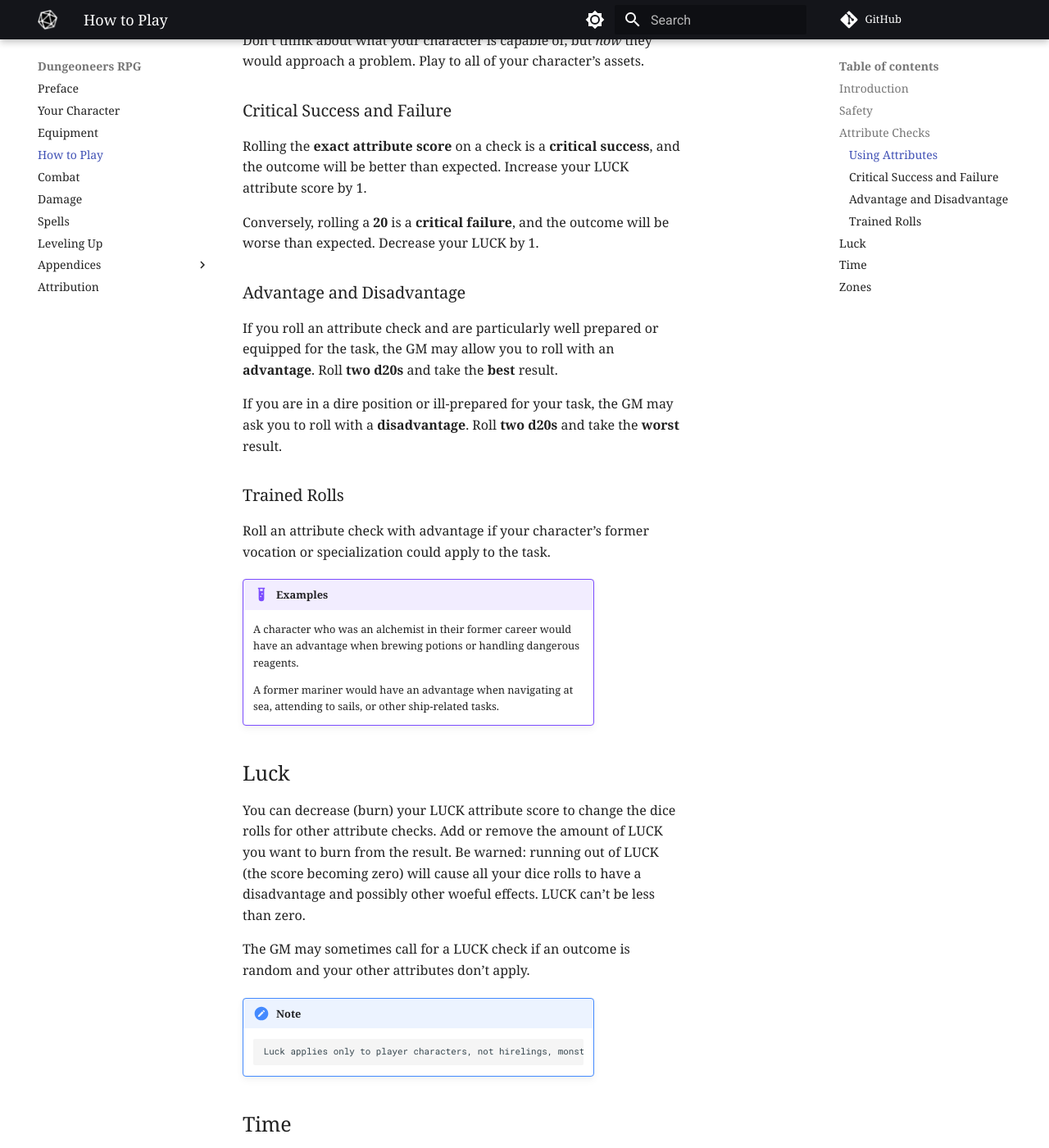
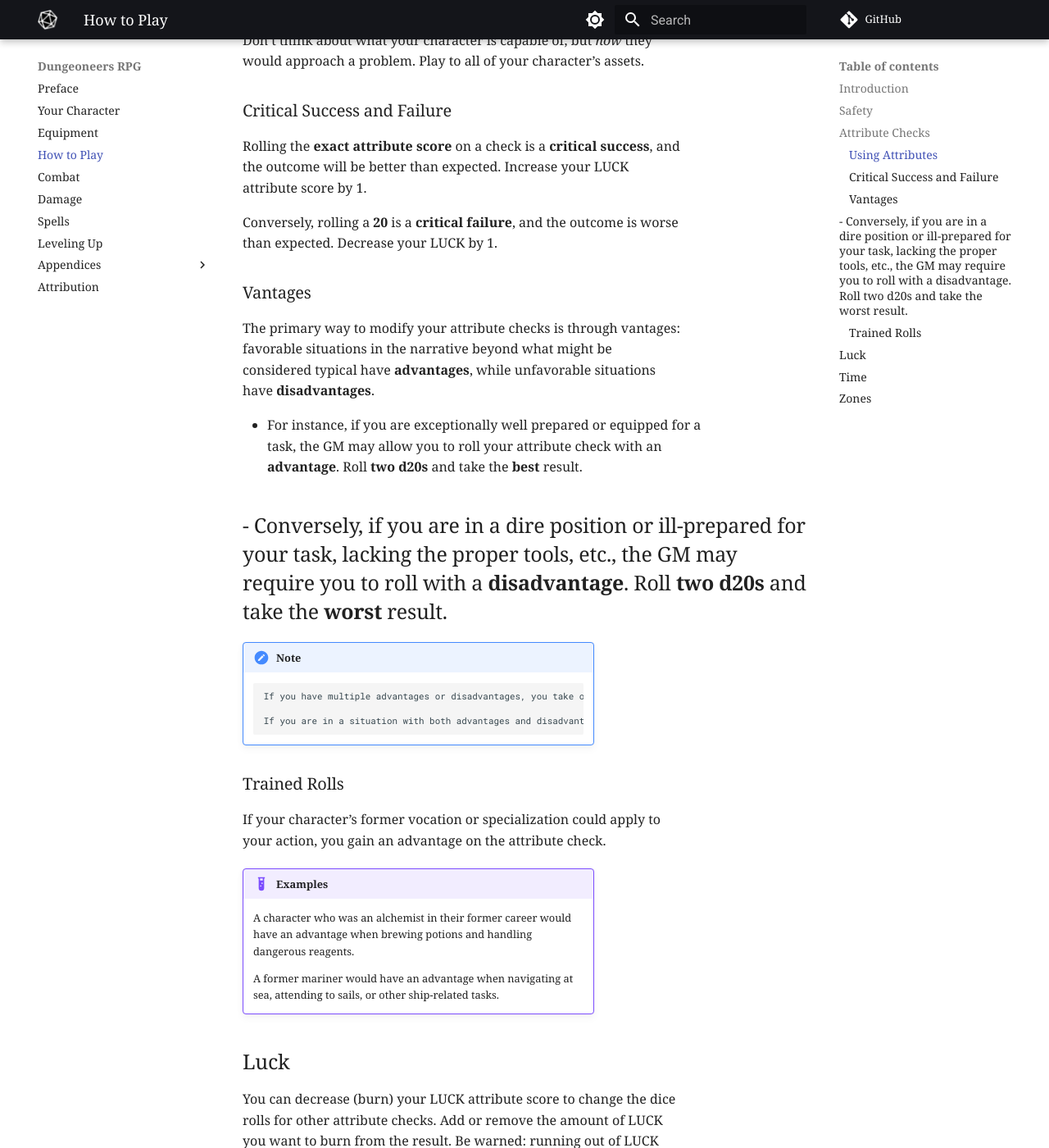
Before and after one commit to joemoose/dungeoneers.d20, an MkDocs documentation site: the page built from docs/play.md, in a window 1280 px wide and 1400 px high, scrolled down 1641 px. Shown: the whole window at 82% size. Built offline with MkDocs 1.6.1 and Material for MkDocs 9.7.7, drawn with Linux system fonts in a browser that asks for light colours; comment, search, counter and statistics services are not loaded; some of the changed text lies outside the part shown.

Commit message:
Update play.md

```diff
--- a/docs/play.md
+++ b/docs/play.md
@@ -20,11 +20,11 @@ On to the mechanics!
 
 When you describe your character doing something risky with an interesting but uncertain outcome, the GM may ask you to make an **attribute check**. The GM will describe possible complications to help in your decision-making.
 
-Roll a **d20** and compare the result to the applicable attribute score. If the result is **less than or equal to** the attribute score, your character **succeeds** and suffers no complications. If the result **exceeds the score**, your character **fails** and suffers the outcome described by the GM.
+Roll a **d20** and compare the result to the applicable attribute score. If the result is **less than or equal to** the attribute score, your character **succeeds** at their action and suffers no complications. If the result **exceeds the score**, your character **fails** and suffers the outcome described by the GM.
 
 ### Using Attributes
 
-Your character is a determined, resourceful adventurer, capable of almost anything. So when the outcome is risky, and the GM calls for an attribute check, how do we determine which attribute to roll against?
+Your character is a determined, resourceful adventurer, capable of trying almost anything. So when the outcome of an action is risky, and the GM calls for an attribute check, how do we determine which attribute to roll against?
 
 Your description of the action determines the applicable attribute. Consider a locked castle door—how do you pass through it? If you break out a crowbar and try to force it open, that’s a STR check. If you use a lock pick to unlock the door, that’s a DEX check. If you want to bribe a guard to open it, that’s a WIL check.
 
@@ -34,21 +34,29 @@ Don’t think about what your character is capable of, but *how* they would appr
 
 Rolling the **exact attribute score** on a check is a **critical success**, and the outcome will be better than expected. Increase your LUCK attribute score by 1.
 
-Conversely, rolling a **20** is a **critical failure**, and the outcome will be worse than expected. Decrease your LUCK by 1.
+Conversely, rolling a **20** is a **critical failure**, and the outcome is worse than expected. Decrease your LUCK by 1.
 
-### Advantage and Disadvantage
+### Vantages
 
-If you roll an attribute check and are particularly well prepared or equipped for the task, the GM may allow you to roll with an **advantage**. Roll **two d20s** and take the **best** result.
+The primary way to modify your attribute checks is through vantages: favorable situations in the narrative beyond what might be considered typical have **advantages**, while unfavorable situations have **disadvantages**.
 
-If you are in a dire position or ill-prepared for your task, the GM may ask you to roll with a **disadvantage**. Roll **two d20s** and take the **worst** result.
+- For instance, if you are exceptionally well prepared or equipped for a task, the GM may allow you to roll your attribute check with an **advantage**. Roll **two d20s** and take the **best** result.
+
+- Conversely, if you are in a dire position or ill-prepared for your task, lacking the proper tools, etc., the GM may require you to roll with a **disadvantage**. Roll **two d20s** and take the **worst** result.
+-
+!!! note
+
+		If you have multiple advantages or disadvantages, you take only one—they do not stack.
+
+		If you are in a situation with both advantages and disadvantages, they cancel each other out; you roll just one 2d0 as normal.
 
 ### Trained Rolls
 
-Roll an attribute check with advantage if your character’s former vocation or specialization could apply to the task.
+If your character’s former vocation or specialization could apply to your action, you gain an advantage on the attribute check.
 
 !!! example "Examples"
 
-	A character who was an alchemist in their former career would have an advantage when brewing potions or handling dangerous reagents.
+	A character who was an alchemist in their former career would have an advantage when brewing potions and handling dangerous reagents.
 
 	A former mariner would have an advantage when navigating at sea, attending to sails, or other ship-related tasks.
 
```
